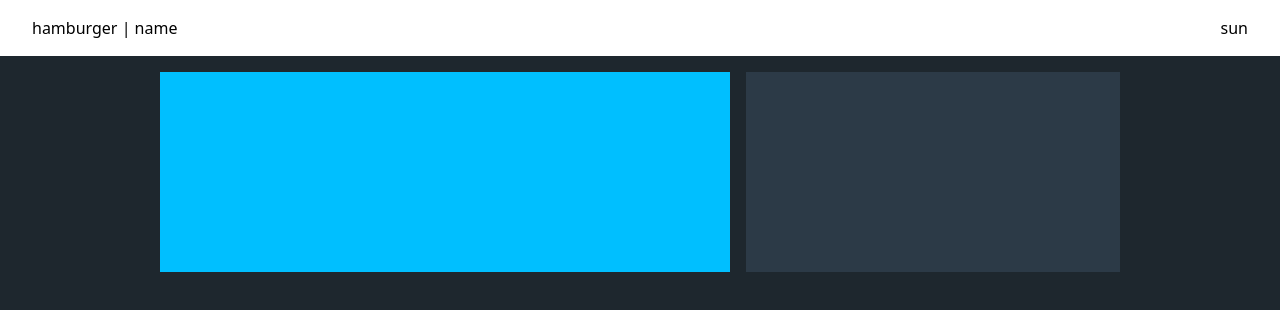
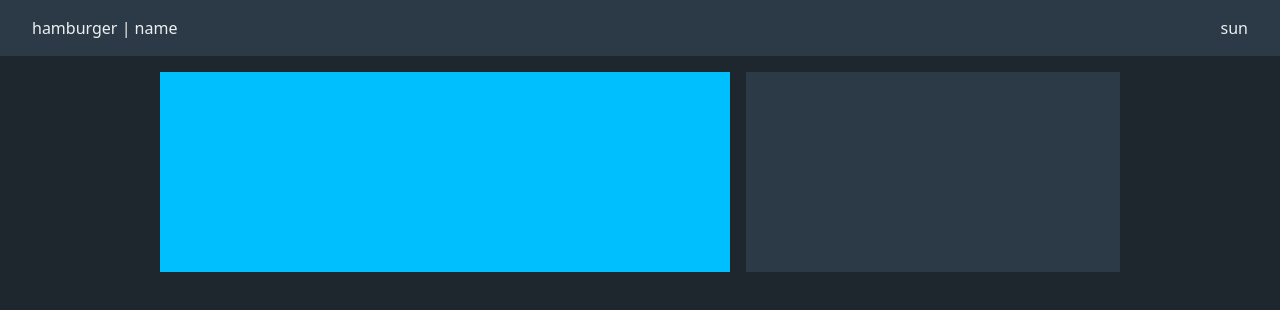
Before and after one commit to taylorhoyt/portfolio-v2, a Next.js app: page / in a window 1280 px wide. Shown: the top 310 px of the page. Built offline with nearby package versions, Linux system fonts and the light colour scheme.

Commit message:
updated header colors

```diff
--- a/src/components/sections/HeaderSection.tsx
+++ b/src/components/sections/HeaderSection.tsx
@@ -10,7 +10,9 @@ const HeaderSection: FC<HeaderSectionProps> = ({
   className = "",
 }: HeaderSectionProps) => {
   return (
-    <header className={`flex w-full justify-between px-8 py-4 ${className}`}>
+    <header
+      className={`bg-secondary-background text-primary-text flex w-full justify-between px-8 py-4 ${className}`}
+    >
       {children}
     </header>
   );
```
